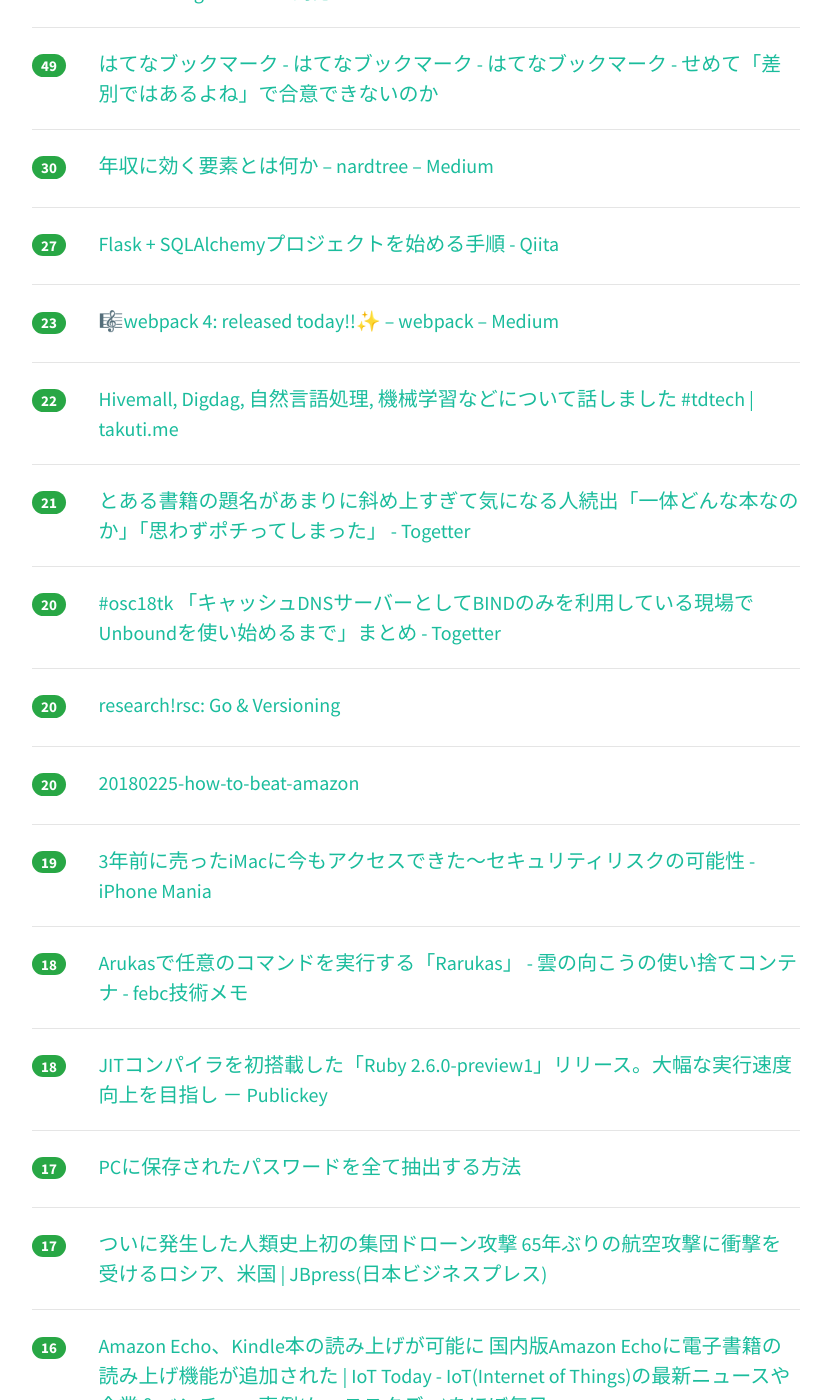
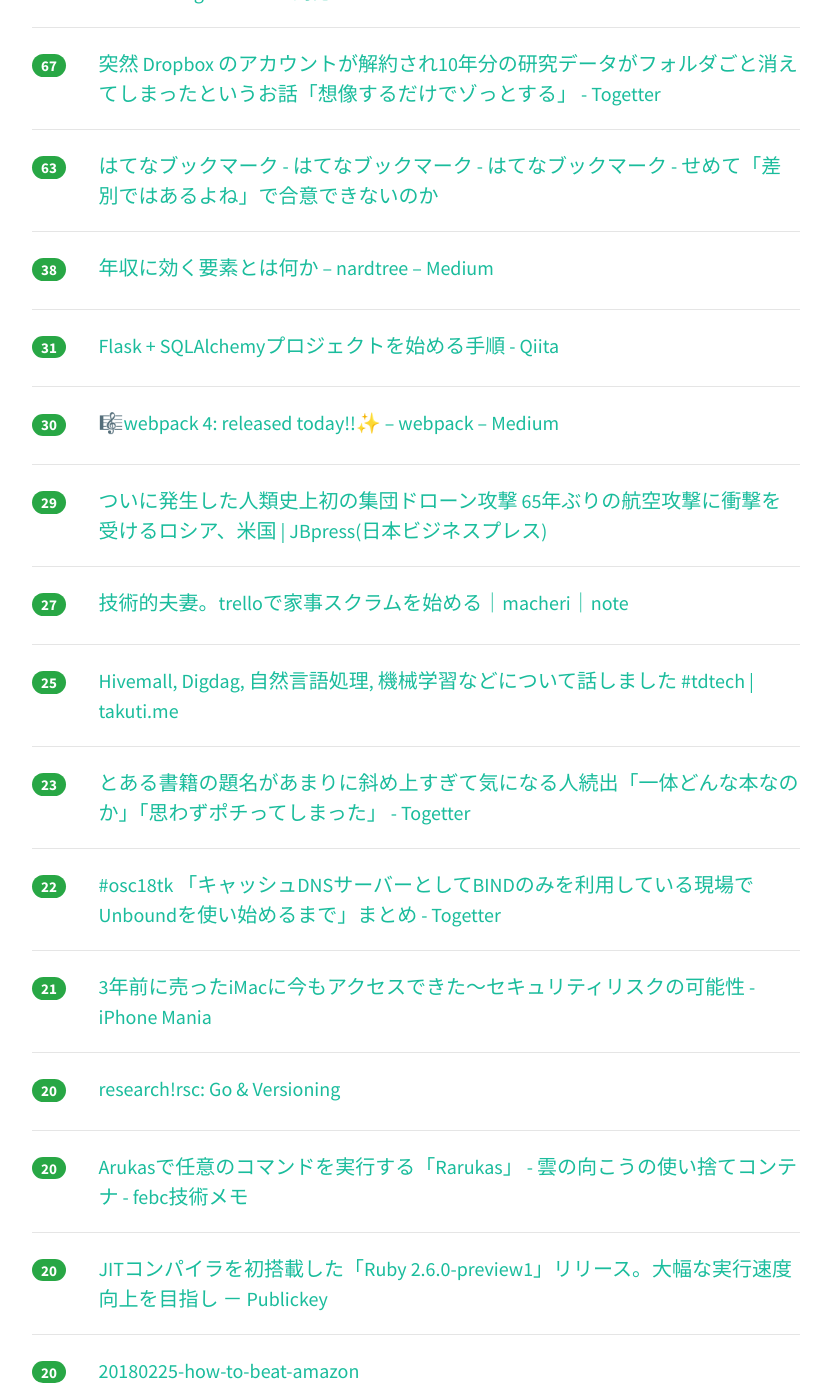
Before and after one commit to yatta47/hatena-matome-site, a Jekyll site: the page built from _posts/2018-02-26-hatena.md, in a window 1280 px wide and 1400 px high, scrolled down 652 px. Shown: the whole window, without its empty margins (224-1055 px from the left). Built offline with Jekyll 4.4.1, drawn with Linux system fonts in a browser that asks for light colours; nearby versions of some CDN libraries; some of the changed text lies outside the part shown.

Commit message:
Updated 2018-02-26

```diff
--- a/_posts/2018-02-26-hatena.md
+++ b/_posts/2018-02-26-hatena.md
@@ -1,59 +1,79 @@
 ---
 layout: post
 title:  "2018-02-26 はてぶIT"
-date:   2018-02-26 10:03:29
+date:   2018-02-26 11:03:33
 tags: [it-hotentry]
 ---
-30 件のデータあり
+35 件のデータあり
 
 <hr><div class="row">
-<div class="col-1"><span class="badge badge-pill badge-success h2">164</span></div>
+<div class="col-1"><span class="badge badge-pill badge-success h2">219</span></div>
 <div class="col-11"><a href='https://cohki0305.com/programing/awesome-google-apps-script' target='_blank'>真面目に仕事するのはバカ！業務効率を100倍にするGoogleAppsScriptの魅力 | 未経験からエンジニアに転職してもいいじゃない</a></div>
 </div>
 <hr>
 <div class="row">
-<div class="col-1"><span class="badge badge-pill badge-success h2">97</span></div>
+<div class="col-1"><span class="badge badge-pill badge-success h2">120</span></div>
 <div class="col-11"><a href='http://japanese.engadget.com/2018/02/25/matebook-x-pro-pc-2/' target='_blank'>ファーウェイがMateBook X Pro発表、キーボード部に跳ね上げ式カメラを備えた薄型ノートPC第2弾 - Engadget 日本版</a></div>
 </div>
 <hr>
 <div class="row">
-<div class="col-1"><span class="badge badge-pill badge-success h2">68</span></div>
+<div class="col-1"><span class="badge badge-pill badge-success h2">86</span></div>
 <div class="col-11"><a href='https://av.watch.impress.co.jp/docs/review/minireview/1107386.html' target='_blank'>【ミニレビュー】お手頃価格で機能充実のスマートリモコン「sRemo-R」。EchoもGoogle Homeも対応 - AV Watch</a></div>
 </div>
 <hr>
 <div class="row">
-<div class="col-1"><span class="badge badge-pill badge-success h2">49</span></div>
+<div class="col-1"><span class="badge badge-pill badge-success h2">67</span></div>
+<div class="col-11"><a href='https://togetter.com/li/1203202' target='_blank'>突然 Dropbox のアカウントが解約され10年分の研究データがフォルダごと消えてしまったというお話「想像するだけでゾっとする」 - Togetter</a></div>
+</div>
+<hr>
+<div class="row">
+<div class="col-1"><span class="badge badge-pill badge-success h2">63</span></div>
 <div class="col-11"><a href='http://b.hatena.ne.jp/entry/b.hatena.ne.jp/entry/b.hatena.ne.jp/entry/s/anond.hatelabo.jp/20180225105423' target='_blank'>はてなブックマーク - はてなブックマーク - はてなブックマーク - せめて「差別ではあるよね」で合意できないのか</a></div>
 </div>
 <hr>
 <div class="row">
-<div class="col-1"><span class="badge badge-pill badge-success h2">30</span></div>
+<div class="col-1"><span class="badge badge-pill badge-success h2">38</span></div>
 <div class="col-11"><a href='https://medium.com/@catindog/36df87a56466' target='_blank'>年収に効く要素とは何か – nardtree – Medium</a></div>
 </div>
 <hr>
 <div class="row">
-<div class="col-1"><span class="badge badge-pill badge-success h2">27</span></div>
+<div class="col-1"><span class="badge badge-pill badge-success h2">31</span></div>
 <div class="col-11"><a href='https://qiita.com/shirakiya/items/0114d51e9c189658002e' target='_blank'>Flask + SQLAlchemyプロジェクトを始める手順 - Qiita</a></div>
 </div>
 <hr>
 <div class="row">
-<div class="col-1"><span class="badge badge-pill badge-success h2">23</span></div>
+<div class="col-1"><span class="badge badge-pill badge-success h2">30</span></div>
 <div class="col-11"><a href='https://medium.com/webpack/6cdb994702d4' target='_blank'>🎼webpack 4: released today!!✨ – webpack – Medium</a></div>
 </div>
 <hr>
 <div class="row">
-<div class="col-1"><span class="badge badge-pill badge-success h2">22</span></div>
+<div class="col-1"><span class="badge badge-pill badge-success h2">29</span></div>
+<div class="col-11"><a href='http://jbpress.ismedia.jp/articles/-/52395' target='_blank'>ついに発生した人類史上初の集団ドローン攻撃 65年ぶりの航空攻撃に衝撃を受けるロシア、米国 | JBpress(日本ビジネスプレス)</a></div>
+</div>
+<hr>
+<div class="row">
+<div class="col-1"><span class="badge badge-pill badge-success h2">27</span></div>
+<div class="col-11"><a href='https://note.mu/macheri_me/n/nda9725c7d027' target='_blank'>技術的夫妻。trelloで家事スクラムを始める｜macheri｜note</a></div>
+</div>
+<hr>
+<div class="row">
+<div class="col-1"><span class="badge badge-pill badge-success h2">25</span></div>
 <div class="col-11"><a href='https://takuti.me/note/td-tech-talk-plazma/' target='_blank'>Hivemall, Digdag, 自然言語処理, 機械学習などについて話しました #tdtech | takuti.me</a></div>
 </div>
 <hr>
 <div class="row">
-<div class="col-1"><span class="badge badge-pill badge-success h2">21</span></div>
+<div class="col-1"><span class="badge badge-pill badge-success h2">23</span></div>
 <div class="col-11"><a href='https://togetter.com/li/1203003' target='_blank'>とある書籍の題名があまりに斜め上すぎて気になる人続出「一体どんな本なのか」「思わずポチってしまった」 - Togetter</a></div>
 </div>
 <hr>
 <div class="row">
-<div class="col-1"><span class="badge badge-pill badge-success h2">20</span></div>
+<div class="col-1"><span class="badge badge-pill badge-success h2">22</span></div>
 <div class="col-11"><a href='https://togetter.com/li/1202909' target='_blank'>#osc18tk 「キャッシュDNSサーバーとしてBINDのみを利用している現場でUnboundを使い始めるまで」まとめ - Togetter</a></div>
+</div>
+<hr>
+<div class="row">
+<div class="col-1"><span class="badge badge-pill badge-success h2">21</span></div>
+<div class="col-11"><a href='https://iphone-mania.jp/news-203985/' target='_blank'>3年前に売ったiMacに今もアクセスできた〜セキュリティリスクの可能性 - iPhone Mania</a></div>
 </div>
 <hr>
 <div class="row">
@@ -63,32 +83,37 @@ tags: [it-hotentry]
 <hr>
 <div class="row">
 <div class="col-1"><span class="badge badge-pill badge-success h2">20</span></div>
+<div class="col-11"><a href='http://febc-yamamoto.hatenablog.jp/entry/2018/02/25/181728' target='_blank'>Arukasで任意のコマンドを実行する「Rarukas」 - 雲の向こうの使い捨てコンテナ - febc技術メモ</a></div>
+</div>
+<hr>
+<div class="row">
+<div class="col-1"><span class="badge badge-pill badge-success h2">20</span></div>
+<div class="col-11"><a href='http://www.publickey1.jp/blog/18/jitruby_260-preview1.html' target='_blank'>JITコンパイラを初搭載した「Ruby 2.6.0-preview1」リリース。大幅な実行速度向上を目指し － Publickey</a></div>
+</div>
+<hr>
+<div class="row">
+<div class="col-1"><span class="badge badge-pill badge-success h2">20</span></div>
 <div class="col-11"><a href='https://gigazine.net/news/20180225-how-to-beat-amazon/' target='_blank'>20180225-how-to-beat-amazon</a></div>
 </div>
 <hr>
 <div class="row">
-<div class="col-1"><span class="badge badge-pill badge-success h2">19</span></div>
-<div class="col-11"><a href='https://iphone-mania.jp/news-203985/' target='_blank'>3年前に売ったiMacに今もアクセスできた〜セキュリティリスクの可能性 - iPhone Mania</a></div>
+<div class="col-1"><span class="badge badge-pill badge-success h2">20</span></div>
+<div class="col-11"><a href='https://radiolife.com/internet/virus/22098/' target='_blank'>PCに保存されたパスワードを全て抽出する方法</a></div>
 </div>
 <hr>
 <div class="row">
 <div class="col-1"><span class="badge badge-pill badge-success h2">18</span></div>
-<div class="col-11"><a href='http://febc-yamamoto.hatenablog.jp/entry/2018/02/25/181728' target='_blank'>Arukasで任意のコマンドを実行する「Rarukas」 - 雲の向こうの使い捨てコンテナ - febc技術メモ</a></div>
+<div class="col-11"><a href='http://b.hatena.ne.jp/entry/b.hatena.ne.jp/entry/b.hatena.ne.jp/entry/b.hatena.ne.jp/entry/s/anond.hatelabo.jp/20180225105423' target='_blank'>はてなブックマーク - はてなブックマーク - はてなブックマーク - はてなブックマーク - せめて「差別ではあるよね」で合意できないのか</a></div>
 </div>
 <hr>
 <div class="row">
 <div class="col-1"><span class="badge badge-pill badge-success h2">18</span></div>
-<div class="col-11"><a href='http://www.publickey1.jp/blog/18/jitruby_260-preview1.html' target='_blank'>JITコンパイラを初搭載した「Ruby 2.6.0-preview1」リリース。大幅な実行速度向上を目指し － Publickey</a></div>
+<div class="col-11"><a href='https://speakerdeck.com/shirouzu/kiyatusiyurainfalseyi-shi-hada-shi-toiuhua' target='_blank'>キャッシュラインの意識は大事という話 // Speaker Deck</a></div>
 </div>
 <hr>
 <div class="row">
 <div class="col-1"><span class="badge badge-pill badge-success h2">17</span></div>
-<div class="col-11"><a href='https://radiolife.com/internet/virus/22098/' target='_blank'>PCに保存されたパスワードを全て抽出する方法</a></div>
-</div>
-<hr>
-<div class="row">
-<div class="col-1"><span class="badge badge-pill badge-success h2">17</span></div>
-<div class="col-11"><a href='http://jbpress.ismedia.jp/articles/-/52395' target='_blank'>ついに発生した人類史上初の集団ドローン攻撃 65年ぶりの航空攻撃に衝撃を受けるロシア、米国 | JBpress(日本ビジネスプレス)</a></div>
+<div class="col-11"><a href='https://webtan.impress.co.jp/e/2018/02/26/28384' target='_blank'>Googleマイビジネスのリスティングを最適化する方法 | Moz - SEOとインバウンドマーケティングの実践情報 | Web担当者Forum</a></div>
 </div>
 <hr>
 <div class="row">
@@ -97,18 +122,18 @@ tags: [it-hotentry]
 </div>
 <hr>
 <div class="row">
-<div class="col-1"><span class="badge badge-pill badge-success h2">15</span></div>
-<div class="col-11"><a href='http://b.hatena.ne.jp/entry/b.hatena.ne.jp/entry/b.hatena.ne.jp/entry/b.hatena.ne.jp/entry/s/anond.hatelabo.jp/20180225105423' target='_blank'>はてなブックマーク - はてなブックマーク - はてなブックマーク - はてなブックマーク - せめて「差別ではあるよね」で合意できないのか</a></div>
-</div>
-<hr>
-<div class="row">
-<div class="col-1"><span class="badge badge-pill badge-success h2">15</span></div>
-<div class="col-11"><a href='https://speakerdeck.com/shirouzu/kiyatusiyurainfalseyi-shi-hada-shi-toiuhua' target='_blank'>キャッシュラインの意識は大事という話 // Speaker Deck</a></div>
+<div class="col-1"><span class="badge badge-pill badge-success h2">16</span></div>
+<div class="col-11"><a href='https://qiita.com/yugui/items/29adefab34f7f1a3c3c6' target='_blank'>protocプラグインとカスタムオプション - Qiita</a></div>
 </div>
 <hr>
 <div class="row">
 <div class="col-1"><span class="badge badge-pill badge-success h2">14</span></div>
-<div class="col-11"><a href='https://qiita.com/yugui/items/29adefab34f7f1a3c3c6' target='_blank'>protocプラグインとカスタムオプション - Qiita</a></div>
+<div class="col-11"><a href='https://note.mu/taisho_jp/n/n6fb17bf2acb1' target='_blank'>海外写真家ポートフォリオまとめ【147個】｜たいしょー｜note</a></div>
+</div>
+<hr>
+<div class="row">
+<div class="col-1"><span class="badge badge-pill badge-success h2">14</span></div>
+<div class="col-11"><a href='http://www.itmedia.co.jp/enterprise/articles/1802/26/news029.html' target='_blank'>ネイティブアプリの時代が終わる？ Appleが「PWA」対応を決めたわけ (1/2) - ITmedia エンタープライズ</a></div>
 </div>
 <hr>
 <div class="row">
@@ -117,18 +142,18 @@ tags: [it-hotentry]
 </div>
 <hr>
 <div class="row">
-<div class="col-1"><span class="badge badge-pill badge-success h2">12</span></div>
+<div class="col-1"><span class="badge badge-pill badge-success h2">13</span></div>
 <div class="col-11"><a href='http://www.4gamer.net/games/300/G030061/20180214153/' target='_blank'>「FuzeDrive for Ryzen」ミニレビュー。19.99ドルで買えるHDD高速化機能は，ゲームPCのデータ読み出しをどこまで高速化できるのか - 4Gamer.net</a></div>
 </div>
 <hr>
 <div class="row">
-<div class="col-1"><span class="badge badge-pill badge-success h2">12</span></div>
-<div class="col-11"><a href='https://togetter.com/li/1203202' target='_blank'>突然 Dropbox のアカウントが解約され10年分の研究データがフォルダごと消えてしまったというお話「想像するだけでゾっとする」 - Togetter</a></div>
+<div class="col-1"><span class="badge badge-pill badge-success h2">11</span></div>
+<div class="col-11"><a href='http://store.steampowered.com/app/489180/RealityCapture/' target='_blank'>RealityCapture on Steam</a></div>
 </div>
 <hr>
 <div class="row">
-<div class="col-1"><span class="badge badge-pill badge-success h2">12</span></div>
-<div class="col-11"><a href='https://webtan.impress.co.jp/e/2018/02/26/28384' target='_blank'>Googleマイビジネスのリスティングを最適化する方法 | Moz - SEOとインバウンドマーケティングの実践情報 | Web担当者Forum</a></div>
+<div class="col-1"><span class="badge badge-pill badge-success h2">11</span></div>
+<div class="col-11"><a href='https://medium.com/@timakin/871e70903a1f' target='_blank'>プライベートでコードを毎日書き続けて２年以上が過ぎた – timakin – Medium</a></div>
 </div>
 <hr>
 <div class="row">
@@ -138,12 +163,17 @@ tags: [it-hotentry]
 <hr>
 <div class="row">
 <div class="col-1"><span class="badge badge-pill badge-success h2">10</span></div>
-<div class="col-11"><a href='http://store.steampowered.com/app/489180/RealityCapture/' target='_blank'>RealityCapture on Steam</a></div>
+<div class="col-11"><a href='https://togetter.com/li/1202885' target='_blank'>ホッピー「素手でのトイレ掃除が、問題から逃げない強い心を育てるんです」 - Togetter</a></div>
 </div>
 <hr>
 <div class="row">
-<div class="col-1"><span class="badge badge-pill badge-success h2">7</span></div>
+<div class="col-1"><span class="badge badge-pill badge-success h2">8</span></div>
 <div class="col-11"><a href='http://b.hatena.ne.jp/entry/b.hatena.ne.jp/entry/b.hatena.ne.jp/entry/b.hatena.ne.jp/entry/b.hatena.ne.jp/entry/s/anond.hatelabo.jp/20180225105423' target='_blank'>はてなブックマーク - はてなブックマーク - はてなブックマーク - はてなブックマーク - はてなブックマーク - せめて「差別ではあるよね」で合意できないのか</a></div>
+</div>
+<hr>
+<div class="row">
+<div class="col-1"><span class="badge badge-pill badge-success h2">8</span></div>
+<div class="col-11"><a href='http://shu223.hatenablog.com/entry/2018/02/26/072100' target='_blank'>パートタイムになりました - その後のその後</a></div>
 </div>
 <hr>
 <div class="row">
@@ -151,8 +181,3 @@ tags: [it-hotentry]
 <div class="col-11"><a href='https://k-tai.watch.impress.co.jp/docs/column/todays_goods/1107642.html' target='_blank'>ドヤ顔でポキッと折れるUSBメモリー - ケータイ Watch</a></div>
 </div>
 <hr>
-<div class="row">
-<div class="col-1"><span class="badge badge-pill badge-success h2">6</span></div>
-<div class="col-11"><a href='https://togetter.com/li/1202885' target='_blank'>ホッピー「素手でのトイレ掃除が、問題から逃げない強い心を育てるんです」 - Togetter</a></div>
-</div>
-<hr>
```
